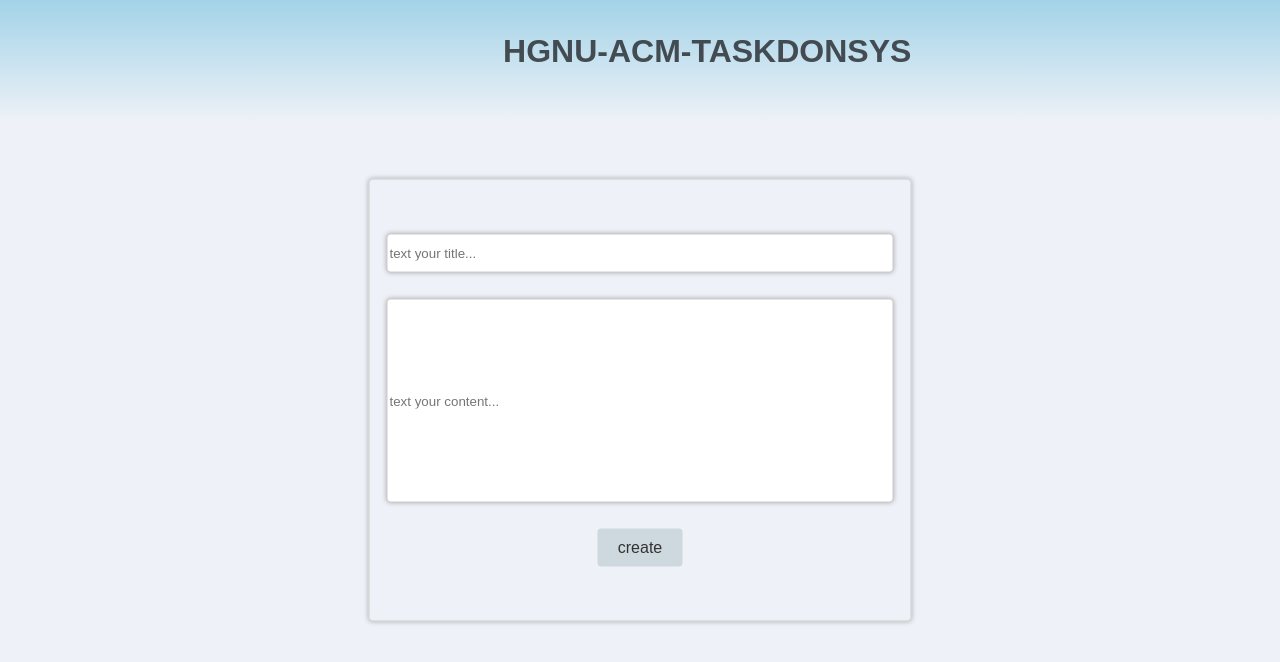
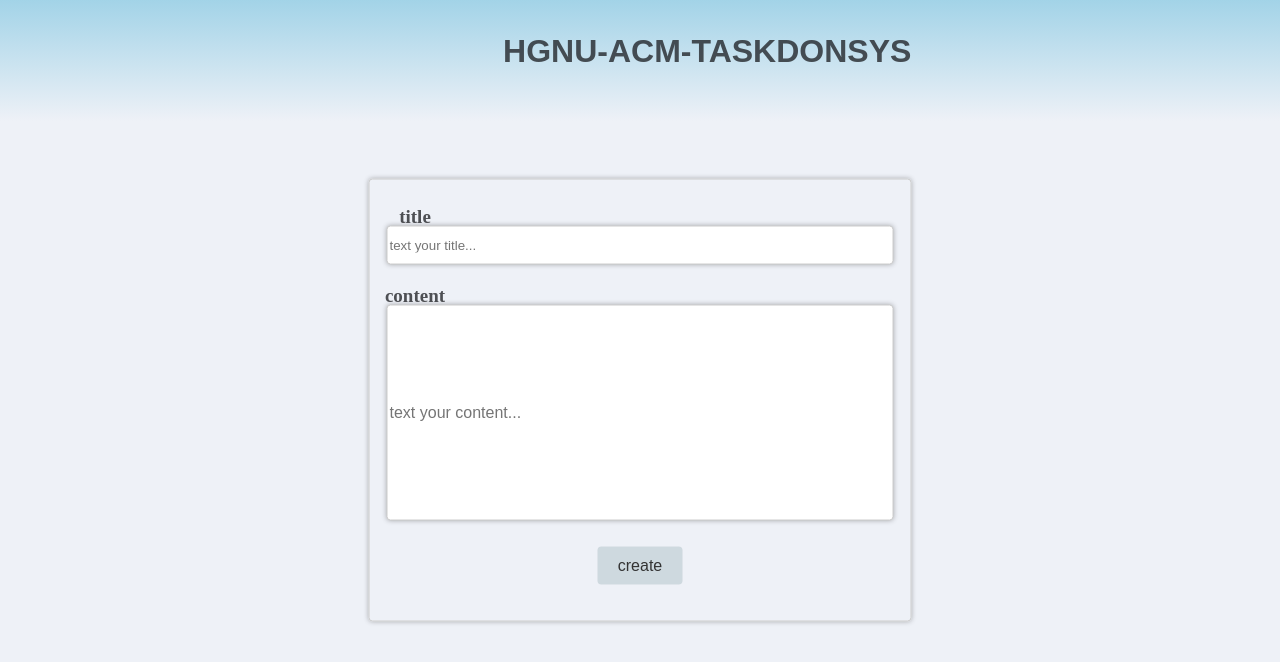
Before and after one commit to lcx17386298390/task_punch_system, a Vue app in the folder start-end/: page /#/GiveTask in a window 1280 px wide. Shown: the top 662 px of the page. Built offline with nearby package versions, Linux system fonts and the light colour scheme.

Commit message:
giveTask almost done

```diff
--- a/start-end/src/pages/GiveTask.vue
+++ b/start-end/src/pages/GiveTask.vue
@@ -2,6 +2,7 @@
   <!-- 管理者发布任务界面 -->
   <div class="give_task">
     <p v-if="titleError" class="error">Title cannot be empty</p>
+    <label id="l_a">title</label>
     <input
       type="text"
       class="inp"
@@ -9,6 +10,7 @@
       placeholder="text your title..."
     /><br />
     <p v-if="contentError" class="error">Content cannot be empty</p>
+    <label id="l_a">content</label>
     <input
       type="text"
       class="inp2"
@@ -16,7 +18,12 @@
       placeholder="text your content..."
     /><br />
     <button @click="checkInputs" class="btn">create</button>
-    <div class="modal" v-if="showModal" @click.self="showModal = false">
+    <div
+      class="modal"
+      v-if="showModal"
+      @click.self="showModal = false"
+      @keydown.ESC="closeModal"
+    >
       <div class="modal-content">
         <button class="close" @click="showModal = false">x</button>
         <div slot="header">
@@ -107,8 +114,9 @@ export default {
         setTimeout(() => {
           this.titleError = false;
           this.contentError = false;
-        }, 3000); // 3秒后隐藏错误提示信息
-        return;
+        }, 2000);
+      } else {
+        this.showModal = true;
       }
     },
 
@@ -142,6 +150,7 @@ export default {
     //   //   element.style.transform = "translateX(-50%)";
     //   // }
     // },
+
     toggleNames(nameId) {
       if (this.selectedNames.includes(nameId)) {
         this.selectedNames = this.selectedNames.filter((id) => id !== nameId);
@@ -154,18 +163,18 @@ export default {
     //     console.log(this.selectedNames);
     //   }
     // },
-    // handleKeyDown(event) {
-    //   if (event.key === "Escape") {
-    //     this.hideModal();
-    //   }
-    // },
+    handleKeyDown(event) {
+      if (event.key === "Escape") {
+        this.showModal =  false;
+      }
+    },
   },
-  // mounted() {
-  //   document.addEventListener("keydown", this.handleKeyDown);
-  // },
-  // beforeDestroy() {
-  //   document.removeEventListener("keydown", this.handleKeyDown);
-  // },
+  mounted() {
+    window.addEventListener("keydown", this.handleKeyDown);
+  },
+  beforeDestroy() {
+    window.removeEventListener("keydown", this.handleKeyDown);
+  },
 };
 </script>
 
@@ -196,18 +205,21 @@ li {
   width: 100%;
   border: 1px solid #ccc;
   border-radius: 4px;
-  margin-bottom: 10px;
+  margin-bottom: 15px;
   box-shadow: 0 0 5px rgba(0, 0, 0, 0.3);
 }
 .inp2 {
   border-radius: 4px;
   border: 1px solid #ccc;
   width: 100%;
-  height: 200px;
+  height: 212px;
   box-shadow: 0 0 5px rgba(0, 0, 0, 0.3);
   text-align: left;
-  vertical-align: top;
+  resize: none;
+  font-size: 16px;
+  font-family: Arial, sans-serif;
 }
+
 .btn {
   margin-top: 10px;
   background-color: #9eb3b865;
@@ -310,9 +322,19 @@ h3 {
 
 .error {
   color: rgba(255, 0, 0, 0.712);
-  margin-top: 5px;
+  margin-top: -10px;
+  margin-left: -220px;
+  text-align: left;
 }
 
+#l_a {
+  font-size: 19px;
+  margin-top: -10px;
+  margin-left: -450px;
+  text-align: left;
+  font-weight: bold;
+  color: #181a1ebf;
+}
 /* .glyphicon.glyphicon-remove {
   font-size: 37px;
   font-weight: bold;
```
